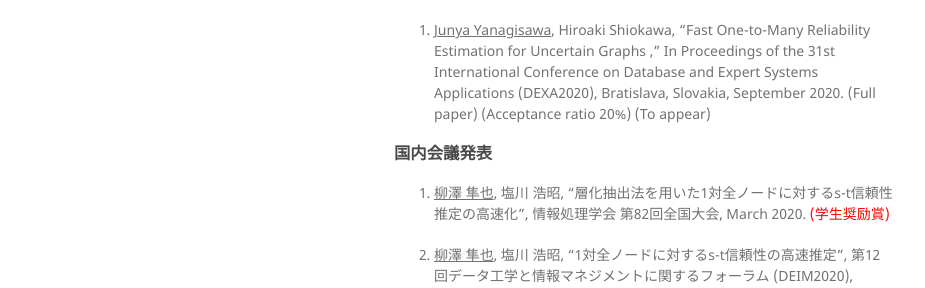
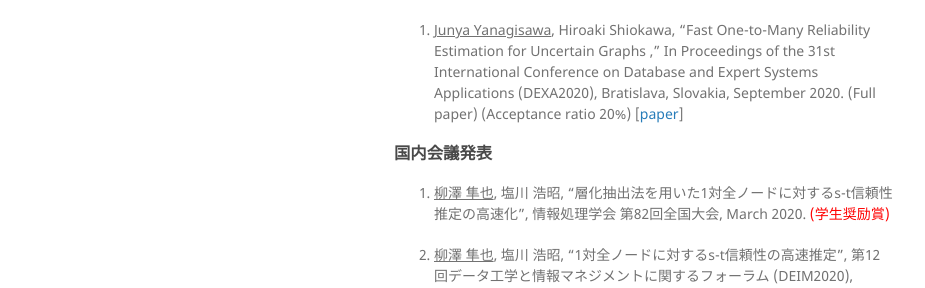
Before and after one commit to yjunya/yjunya.github.io, a Jekyll site: the page built from index.md, in a window 1280 px wide and 1193 px high. Shown: the part 795-1083 px from the top of the window, without its empty margins (176-1101 px from the left). Built offline with Jekyll 4.4.1, drawn with Linux system fonts in a browser that asks for light colours.

```diff
--- a/index.md
+++ b/index.md
@@ -48,7 +48,7 @@ y.junya [at] kde.cs.tsukuba.ac.jp
 1. <u>Junya Yanagisawa</u>, Hiroaki Shiokawa,
 	"Fast One-to-Many Reliability Estimation for Uncertain Graphs ,"
 	In Proceedings of the 31st International Conference on Database and Expert Systems Applications (DEXA2020),
-	Bratislava, Slovakia, September 2020. (Full paper) (Acceptance ratio 20%) (To appear)
+	Bratislava, Slovakia, September 2020. (Full paper) (Acceptance ratio 20%) [[paper](https://link.springer.com/chapter/10.1007/978-3-030-59003-1_7)]
 
 ### 国内会議発表
 1. <u>柳澤 隼也</u>, 塩川 浩昭,
```
Also changed, not shown: index_en.md (+1 -1 lines).
